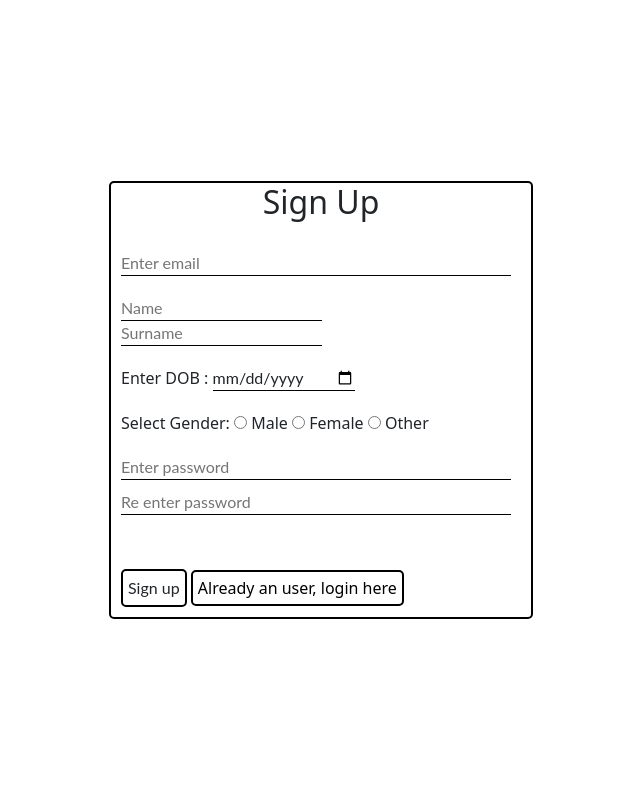
After one commit to anshulmokhale/Infortrixs, a PHP site: page /signup.html in a window 1280 px wide. The commit adds this page. Shown: the whole page, without its empty margins (319-959 px from the left). Run offline with PHP 8.4, Linux system fonts and the light colour scheme; some libraries are stand-ins or nearby versions.

Commit message:
Third Commit

```diff
--- /dev/null
+++ b/CSS/signup.css
@@ -0,0 +1,122 @@
+* {
+    padding: 0;
+    margin: 0;
+    box-sizing: border-box;
+}
+
+body {
+    display: flex;
+    align-items: center;
+    justify-content: center;
+    height: 100vh;
+}
+
+.SignupForm {
+    border: 2px solid black;
+    border-radius: 5px;
+}
+
+input {
+    border-top: none;
+    border-right: none;
+    border-left: none;
+    border-bottom: 1px solid black;
+
+}
+
+input:active {
+    border-top: none;
+    border-right: none;
+    border-left: none;
+    border-bottom: 1px solid var(--color-white);
+}
+
+
+#myForm {
+    width: 420px;
+}
+
+.frm {
+    margin: 0;
+    display: flex;
+    align-items: center;
+    justify-content: center;
+}
+
+h2 {
+    text-align: center;
+    margin-bottom: 20px;
+
+}
+
+#wait {
+    display: none;
+}
+
+#response {
+    color: var(--color-white);
+}
+
+.pading {
+    padding: 10px;
+}
+
+.pading input {
+    color: var(--color-white);
+    background-color: transparent;
+    outline: none;
+    font-family: 'Lato', sans-serif;
+
+}
+
+
+
+
+.email input {
+    width: 390px;
+}
+
+.email button {
+
+    padding: 3px;
+    border: none;
+    color: black;
+    font-family: 'Lato', sans-serif;
+
+}
+
+.pass input {
+    margin-bottom: 10px;
+    width: 390px;
+
+}
+
+.addr input {
+    width: 390px;
+
+}
+
+#verify {
+    padding-top: 10px;
+    width: 140px;
+}
+
+.butn button {
+    padding: 5px;
+    border: 2px solid black;
+    background-color: var(--theme-light-color);
+    border-radius: 5px;
+    color: var(--color-white);
+    font-family: 'Lato', sans-serif;
+
+}
+
+
+.butn a {
+    text-decoration: none;
+    color: black;
+    padding: 5px;
+    border: 2px solid black;
+    border-radius: 5px;
+
+}
--- /dev/null
+++ b/JS/signup.js
@@ -0,0 +1,40 @@
+$(document).ready(function () {
+
+    var password;
+
+    $("#myForm").submit(function (event) {
+        event.preventDefault();
+        var pass1 = $("#password_1").val();
+        var pass2 = $("#password_2").val();
+
+        if (pass1 === pass2) {
+            password = pass1;
+
+            var FormDeta = {
+                email: $("#email").val(),
+                name: $("#name").val(),
+                surname: $("#surname").val(),
+                date: $("#date").val(),
+                gender: $("#gender").val(),
+                password: password
+            }
+
+            $.ajax({
+                url: "http://localhost/ChatApp/PHP_BACKEND/signin.php",
+                type: "POST",
+                contentType: "application/json",
+                data: JSON.stringify(FormDeta),
+                success: function (response) {
+                    alert("Successfully signed up");
+                },
+                error: function (error) {
+
+                    console.error("Error sending data to the server:", error);
+                },
+            });
+        } else {
+            alert("Both passwords must be the same");
+            return;
+        }
+    });
+});
--- /dev/null
+++ b/signup.html
@@ -0,0 +1,71 @@
+<!DOCTYPE html>
+<html lang="en">
+
+<head>
+    <meta charset="UTF-8">
+    <meta name="viewport" content="width=device-width, initial-scale=1.0">
+    <title>Singup</title>
+    <!-- bootstrap css -->
+    <link href="https://cdn.jsdelivr.net/npm/bootstrap@5.3.1/dist/css/bootstrap.min.css" rel="stylesheet"
+        integrity="sha384-4bw+/aepP/YC94hEpVNVgiZdgIC5+VKNBQNGCHeKRQN+PtmoHDEXuppvnDJzQIu9" crossorigin="anonymous">
+    <!-- custom css -->
+    <link rel="stylesheet" href="./CSS/signup.css">
+    <!-- jquery js -->
+    <script src="https://code.jquery.com/jquery-3.6.3.min.js"
+        integrity="sha256-pvPw+upLPUjgMXY0G+8O0xUf+/Im1MZjXxxgOcBQBXU=" crossorigin="anonymous"></script>
+</head>
+
+<body>
+    <div class="SignupForm">
+        <h2>Sign Up</h2>
+        <div class="frm">
+            <form action="#" method="post" id="myForm">
+                <div class="email pading">
+                    <div id="emailForm">
+                        <input type="email" id="email" name="email" placeholder="Enter email">
+                    </div>
+                </div>
+                <div class="name pading">
+                    <input type="text" name="name" id="name" placeholder="Name" required>
+                    <input type="text" name="surname" id="surname" placeholder="Surname" required>
+                </div>
+                <div class="db pading">
+                    <label for="date">Enter DOB :</label>
+                    <input type="date" name="date" id="date" placeholder="Date" required>
+                </div>
+                <div class="db pading">
+                    <label for="gender" required>Select Gender:</label>
+                    <input type="radio" name="gender" id="gender" value="Male"><span> Male </span>
+                    <input type="radio" name="gender" id="gender" value="Female"><span> Female </span>
+                    <input type="radio" name="gender" id="gender" value="Other"><span> Other </span>
+
+                    <br><span id="error"></span>
+
+                </div>
+                <div class="pass pading">
+                    <input type="text" name="password_2" id="password_1" placeholder="Enter password" required>
+                    <br>
+                    <input type="password" name="password_2" id="password_2" placeholder="Re enter password" required>
+                </div>
+                <br><span id="passConfirm"></span>
+                <div class="butn pading">
+                    <button type="submit" name="signup" id="signup"> Sign up</button>
+                    <a href="./login.html"> Already an user, login here</a>
+                </div>
+            </form>
+        </div>
+    </div>
+
+
+
+
+    <script src="https://cdn.jsdelivr.net/npm/bootstrap@5.3.1/dist/js/bootstrap.min.js"
+        integrity="sha384-Rx+T1VzGupg4BHQYs2gCW9It+akI2MM/mndMCy36UVfodzcJcF0GGLxZIzObiEfa"
+        crossorigin="anonymous"></script>
+
+    <script src="https://kit.fontawesome.com/bf3a18cfbc.js" crossorigin="anonymous"></script>
+
+    <script src="./JS/signup.js"></script>
+</body>
+
+</html>
```
Also changed, not shown: CSS/main.css (+26 -16 lines), JS/main.js (+17 -0 lines), PHP_BACKEND/connect.php (added, +14 -0 lines), PHP_BACKEND/signin.php (added, +44 -0 lines), index.html (+45 -3 lines), login.html (added, +34 -0 lines), PHP_BACKEND/.htaccess (added), PHP_BACKEND/Login.php (added).
